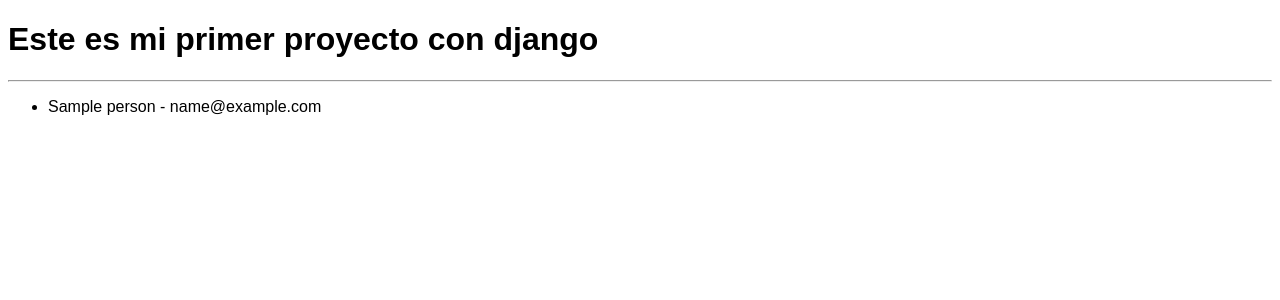
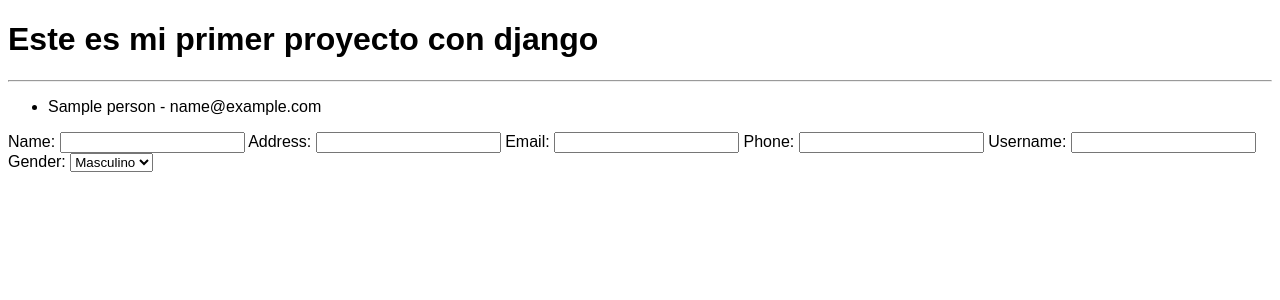
Before and after one commit to vmarialuzm/intro_django, a Django app: template mysite/myapp/templates/index.html in a window 1280 px wide. Shown: the top 300 px of the page. Run offline with Django 4.2, Linux system fonts and the light colour scheme; the template is opened without the code that fills it: values that come from a table or form of the project are taken from there, others are empty; tables that the repository leaves empty hold one stand-in row (values such as "Sample post").

Commit message:
feat:forms

```diff
--- /dev/null
+++ b/mysite/myapp/forms.py
@@ -0,0 +1,17 @@
+from django import forms
+
+class PersonForm(forms.Form):
+
+    options = [
+        ("M","Masculino"),
+        ("F","Femenino"),
+        ("O","Otros")
+    ]
+
+    name = forms.CharField(max_length=200)
+    address = forms.CharField(max_length=200)
+    email = forms.EmailField()
+    password = forms.PasswordInput()
+    phone = forms.CharField(max_length=11)
+    username = forms.CharField(max_length=50)
+    gender = forms.ChoiceField(choices=options)
--- a/mysite/myapp/models.py
+++ b/mysite/myapp/models.py
@@ -14,3 +14,38 @@ class Person(models.Model):
     gender = models.CharField(max_length=20)
     created_at = models.DateTimeField(auto_now=True)
     update_at = models.DateTimeField(auto_now=True)
+
+    def __str__(self):
+        return self.name + " " + self.address
+
+class PersonProxy(Person):
+
+    class Meta:
+        proxy = True
+
+    def get_full_name(self):
+        return self.name + " " + self.address
+
+    def get_full_name_and_email(self):
+        return self.name + " " + self.address + " " + self.email
+
+class ValidationPersonProxy(Person):
+
+    class Meta:
+        proxy = True
+
+    def checkpassword(self):
+        if len(self.password) < 8:
+            return False
+        else:
+            return True
+
+# Como se usa
+# from myapp.models import Person
+# person=Person(name="Juan",address="Calle 1",email="juan@juan.com")
+# person.save()
+
+# Como se usa el proxy
+# from myapp.models import PersonProxy
+# PersonProxy.objects.get(pk=1).get_full_name() # Juan Calle 1
+# PersonProxy.objects.get(pk=1).get_full_name_and_email() # Juan Calle 1 juan@juan.com
--- a/mysite/myapp/templates/index.html
+++ b/mysite/myapp/templates/index.html
@@ -19,6 +19,10 @@
         <li>{{ person.name }} - {{ person.email }}</li>
         {% endfor %}
     </ul>
+    <form action="">
+        {% csrf_token %}
+        {{form}}
+    </form>
 
 </body>
 </html>
--- a/mysite/myapp/urls.py
+++ b/mysite/myapp/urls.py
@@ -2,5 +2,6 @@ from django.urls import path
 from . import views
 
 urlpatterns = [
-    path('',views.index, name='index')
+    path('',views.Index.as_view(), name='index'),
+    path('crear/',views.CreatePerson.as_view(), name='crear')
 ]
```
Also changed, not shown: mysite/myapp/templates/form.html (added, +19 -0 lines), mysite/myapp/views.py (+56 -1 lines).
